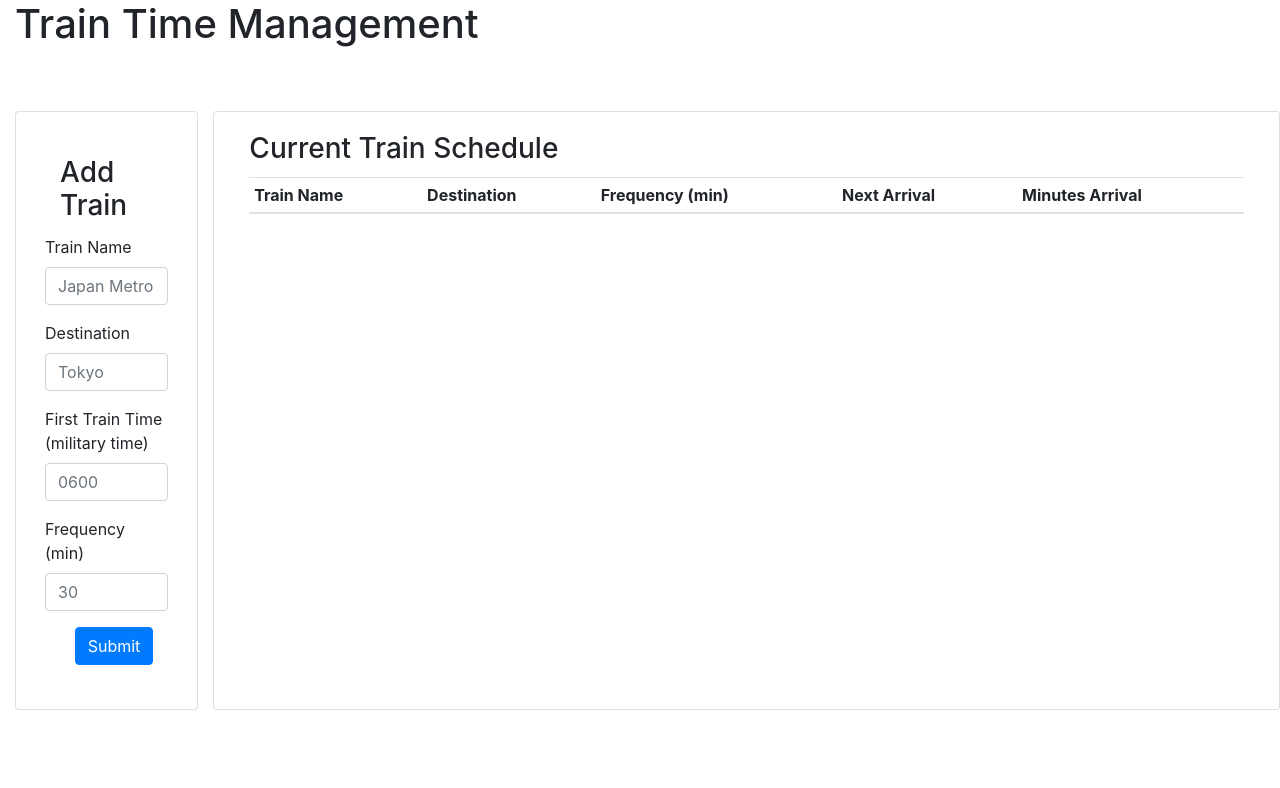
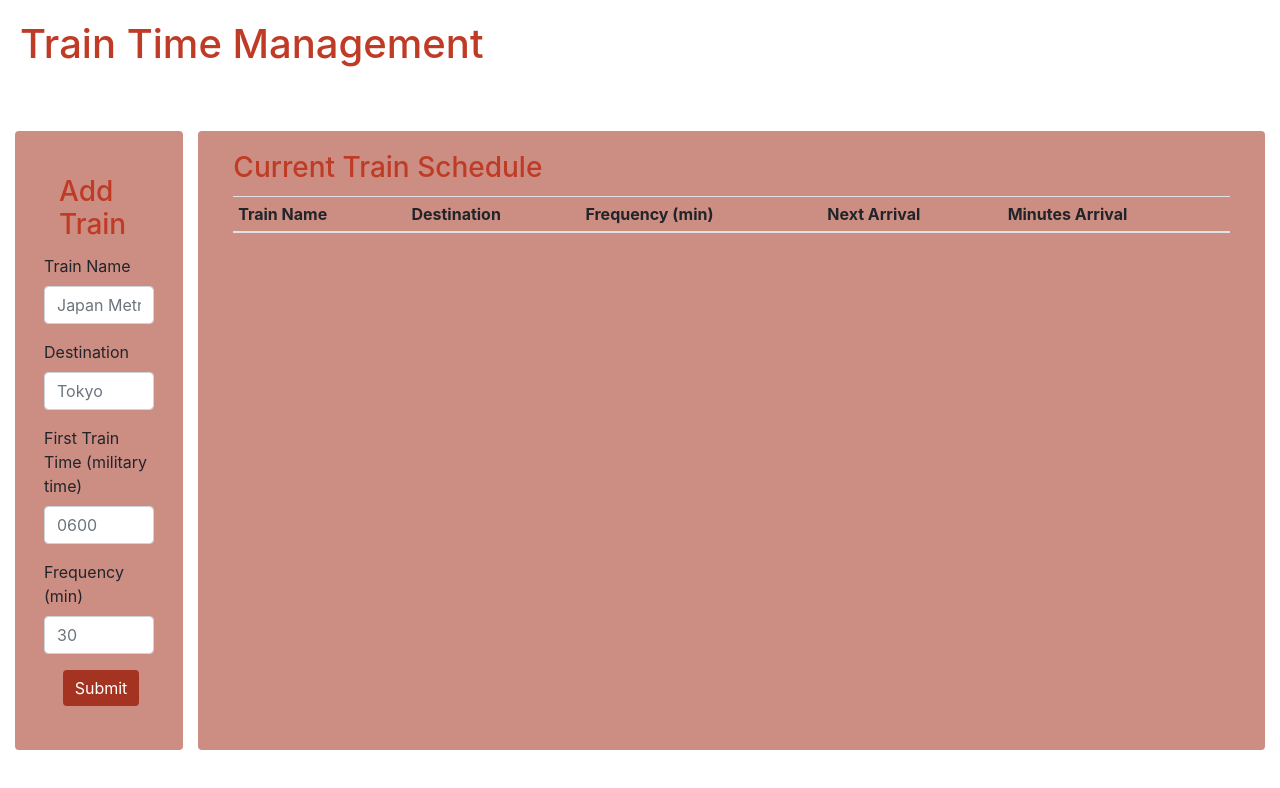
Before and after one commit to kevlarpixels/train, a plain HTML site: page index.html in a window 1280 px wide. Drawn offline with nearby package versions, Linux system fonts and the light colour scheme; no server answers.

Commit message:
train scheduler

```diff
--- a/assets/css/style.css
+++ b/assets/css/style.css
@@ -1,3 +1,31 @@
 .row {
     margin-top: 5%;
 }
+
+h1 {
+    color: #BF3B26 !important;
+}
+
+h3 {
+    color: #BF3B26 !important;
+}
+
+#add-train-btn {
+    background-color: #A53321;
+    border: none;
+}
+
+#header {
+    margin-top: 20px;
+    margin-left: 5px;
+}
+
+.card {
+    border: none !important;
+    background-color: #CC8D83 !important;
+    border-color: #3F140D;
+}
+
+#schedule {
+    margin-right: 15px;
+}
--- a/index.html
+++ b/index.html
@@ -25,7 +25,7 @@
 <body>
 
     <!-- Train Tracker -->
-    <div class="container-fluid">
+    <div class="container-fluid" id="header">
             <h1 class="text-left">Train Time Management</h1>
     </div>
 
@@ -62,7 +62,7 @@
             </div>
 
 
-            <div class="card mb-4 col-10">
+            <div class="card mb-4 col-10" id="schedule">
                 <div class="card-body">
                     <h3 class="card-title">Current Train Schedule</h3>
                     <table class="table table-sm table-hover" id='train-table'>
```
